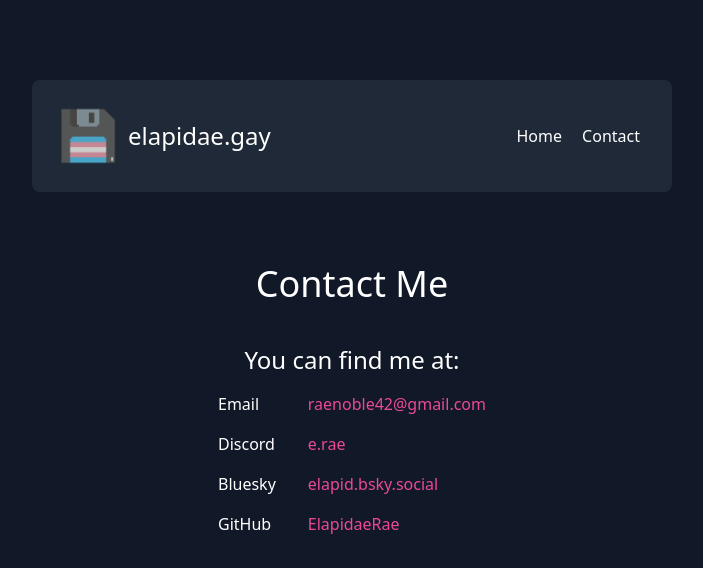
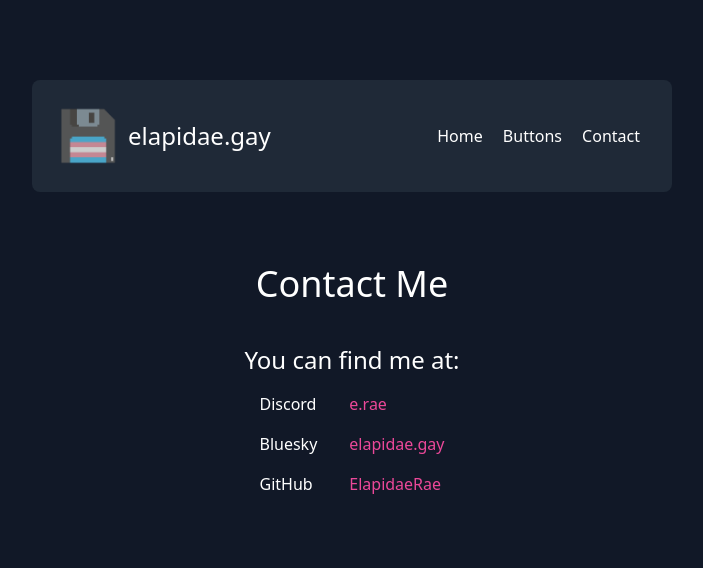
Before and after one commit to ElapidaeRae/c3website, a SvelteKit app: page /contact in a window 1280 px wide. Shown: the top 568 px of the page, without its empty margins (288-991 px from the left). Built offline with nearby package versions, Linux system fonts and the light colour scheme.

Commit message:
Add Buttons page and button component; update navigation links

```diff
--- a/src/routes/+layout.svelte
+++ b/src/routes/+layout.svelte
@@ -13,6 +13,7 @@
         <nav class="flex justify-center items-center">
             <div class="px-4 space-x-4">
                 <a href="/" class="text-white">Home</a>
+                <a href="/buttons" class="text-white">Buttons</a>
                 <a href="/contact" class="text-white">Contact</a>
 <!--                <a href="/RaeNoble-CV.pdf" class="text-white">CV</a>-->
             </div>
--- /dev/null
+++ b/src/routes/buttons/+page.svelte
@@ -0,0 +1,9 @@
+<script>
+    import Button from "./Button.svelte";
+</script>
+
+<h1 class="p-4 text-4xl">Buttons</h1>
+<div class="flex flex-row flex-wrap justify-center items-center p-4">
+    <Button href="#" src="Button.png" alt="Here" />
+    <Button href="https://lu15.dev" src="lu15.gif" alt="LU15" />
+</div>
--- /dev/null
+++ b/src/routes/buttons/Button.svelte
@@ -0,0 +1,14 @@
+<script lang="ts">
+    // An 88x31 button component
+    interface ButtonProps {
+        src: string;
+        alt: string;
+        href: string;
+    }
+
+    let { src, alt, href }: ButtonProps = $props();
+    src = "/src/lib/images/" + src;
+</script>
+
+
+<a {href}><img src={src} alt={alt} width="88" height="31" /></a>
--- a/src/routes/contact/+page.svelte
+++ b/src/routes/contact/+page.svelte
@@ -4,16 +4,12 @@
     <table class="table-auto border-collapse border-0 m-2">
         <tbody>
             <tr>
-                <td class="px-4 py-2">Email</td>
-                <td class="px-4 py-2"><a href="mailto:raenoble42@gmail.com" class="text-pink-500">raenoble42@gmail.com</a></td>
-            </tr>
-            <tr>
                 <td class="px-4 py-2">Discord</td>
                 <td class="px-4 py-2"><span class="text-pink-500">e.rae</span></td>
             </tr>
             <tr>
                 <td class="px-4 py-2">Bluesky</td>
-                <td class="px-4 py-2"><a href="https://bsky.app/profile/elapid.bsky.social" class="text-pink-500">elapid.bsky.social</a></td>
+                <td class="px-4 py-2"><a href="https://bsky.app/profile/elapidae.gay" class="text-pink-500">elapidae.gay</a></td>
             </tr>
 <!--            <tr>-->
 <!--                <td class="px-4 py-2">Your walls</td>-->
```
Also changed, not shown: src/lib/images/Button.png (added), src/lib/images/lu15.gif (added).
